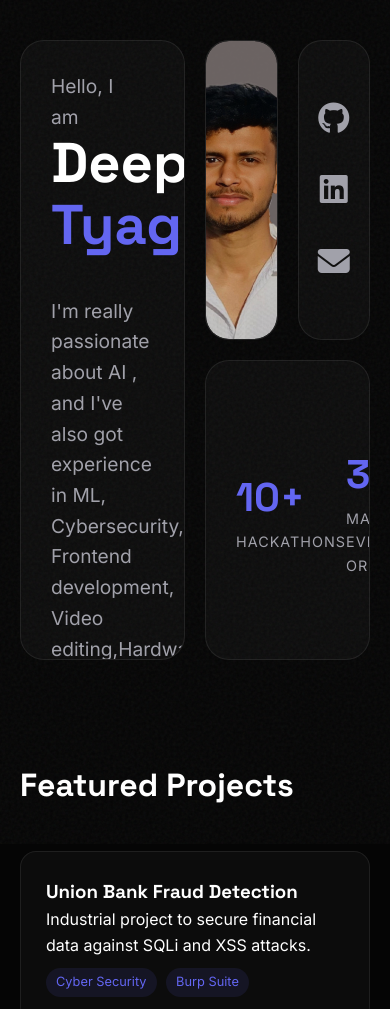
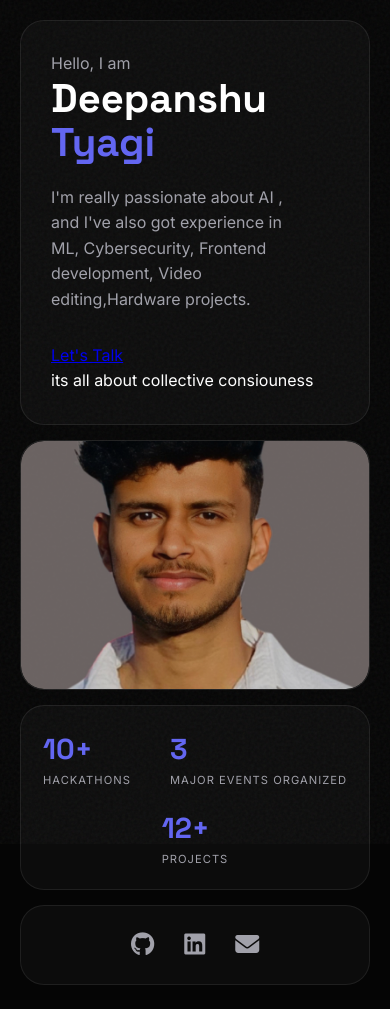
Before and after one commit to deepanshutyagi86/Portfolio_updated2025, a plain HTML site: page index.html in a window 390 px wide. Shown: the top 1009 px of the page. Drawn offline with Linux system fonts and the light colour scheme.

Commit message:
responsive

```diff
--- a/assets/css/style.css
+++ b/assets/css/style.css
@@ -131,36 +131,7 @@ h1, h2, h3, h4 {
     color: var(--text-secondary);
     max-width: 90%;
 }
-/* Hero tagline placed at the bottom of the hero card */
-.hero-main .card-content {
-  display: flex;
-  flex-direction: column;
-  height: 100%;
-}
 
-.hero-tagline {
-  margin-top: auto; /* pushes this block to the bottom */
-  text-align: left;
-  padding-top: 18px;
-}
-
-.tagline-small {
-  color: var(--text-secondary);
-  font-size: 0.95rem;
-  text-transform: lowercase;
-  display: block;
-  line-height: 1;
-}
-
-.tagline-large {
-  color: var(--text-primary);
-  font-size: 2rem;
-  font-weight: 700;
-  line-height: 1;
-  margin-top: 6px;
-  letter-spacing: -0.5px;
-  display: block;
-}
 .muted-link {
     color: var(--text-secondary);
     text-decoration: none;
@@ -350,3 +321,133 @@ h1, h2, h3, h4 {
 }
 
 /*
+
+/* =========================================
+   MOBILE RESPONSIVENESS
+   Add this to the very bottom of your CSS
+   ========================================= */
+
+@media screen and (max-width: 1024px) {
+    .container {
+        padding: 20px;
+    }
+
+    /* Relax the Bento Grid for Tablets */
+    .bento-grid {
+        grid-template-columns: repeat(2, 1fr);
+        grid-template-rows: auto;
+    }
+
+    .hero-main {
+        grid-column: span 2;
+    }
+
+    .hero-photo {
+        grid-column: span 1;
+        height: 300px; /* Keep height consistent */
+    }
+
+    .hero-socials {
+        grid-column: span 1;
+    }
+
+    .hero-stats {
+        grid-column: span 2;
+    }
+}
+
+@media screen and (max-width: 768px) {
+    /* 1. Typography Adjustments */
+    .hero-main h1 {
+        font-size: 2.5rem; /* Smaller heading for mobile */
+    }
+
+    .hero-main p {
+        font-size: 1rem;
+    }
+
+    .section-title {
+        font-size: 1.75rem;
+    }
+
+    /* 2. Bento Grid - Full Stack */
+    .bento-grid {
+        display: flex;
+        flex-direction: column;
+        gap: 15px;
+        margin-bottom: 60px;
+    }
+
+    /* Reset all spans */
+    .hero-main, .hero-photo, .hero-socials, .hero-stats {
+        grid-column: auto;
+        grid-row: auto;
+        width: 100%;
+    }
+
+    /* Order: Text first, then Photo, then Stats, then Links */
+    .hero-main { order: 1; }
+    .hero-photo {
+        order: 2;
+        height: 250px; /* Shorter image on mobile */
+    }
+    .hero-stats { order: 3; }
+    .hero-socials { order: 4; }
+
+    /* 3. Make Social Icons Box Small (User Request) */
+    .hero-socials {
+        padding: 15px; /* Reduce padding */
+        flex-direction: row;
+        gap: 30px; /* Bring icons closer */
+        height: auto; /* Let it shrink */
+        min-height: 80px;
+    }
+
+    .social-link {
+        font-size: 1.5rem; /* Slightly smaller icons */
+    }
+
+    /* 4. Stats Section Adjustment */
+    .hero-stats {
+        flex-direction: row; /* Keep row but wrap if needed */
+        flex-wrap: wrap;
+        padding: 20px 10px;
+        gap: 15px;
+    }
+
+    .stat-item h3 {
+        font-size: 1.8rem;
+    }
+
+    .stat-item p {
+        font-size: 0.7rem;
+    }
+
+    /* 5. Projects & Video Grids */
+    .projects-grid {
+        grid-template-columns: 1fr; /* 1 card per row */
+    }
+
+    /* Fix for small screens to prevent overflow */
+    .projects-grid {
+        grid-template-columns: repeat(auto-fill, minmax(280px, 1fr));
+    }
+
+    .video-grid {
+        grid-template-columns: 1fr; /* Stack videos */
+    }
+
+    /* 6. Timeline Fixes */
+    .timeline {
+        margin-left: 10px;
+        padding-left: 30px;
+    }
+
+    .timeline-content {
+        padding: 15px;
+    }
+
+    .timeline-dot {
+        left: -35px; /* Adjust dot position for new padding */
+    }
+}
```
